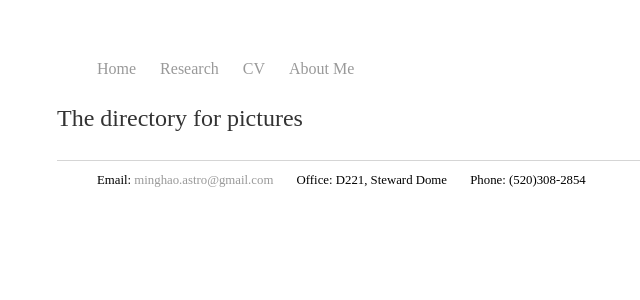
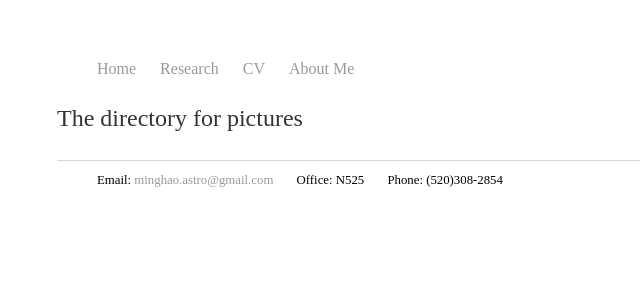
Before and after one commit to JianiDing/JianiDing.github.io, a Jekyll site: the page built from Figures/README.md, in a window 1280 px wide. Shown: the top 300 px of the page, without its empty margins (183-823 px from the left). Built offline with Jekyll 4.4.1, drawn with Linux system fonts in a browser that asks for light colours; our own code applies the rules of GitHub Pages for plain Markdown files.

Commit message:
Update default.html

```diff
--- a/_layouts/default.html
+++ b/_layouts/default.html
@@ -23,7 +23,7 @@
 			<footer>
 	    		<ul>
 	        		<li>Email: <a href="mailto:minghao.astro@gmail.com">minghao.astro@gmail.com</a></li>
-	        		<li>Office: D221, Steward Dome </li>
+	        		<li>Office: N525 </li>
 	        		<li>Phone: (520)308-2854 </li>
 				</ul>
 			</footer>
```
